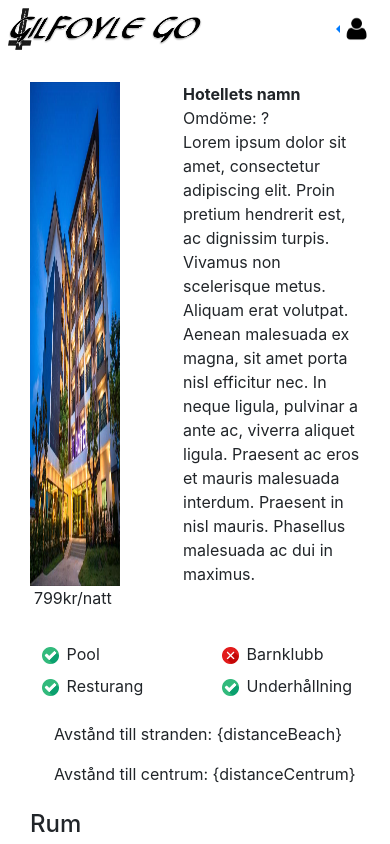
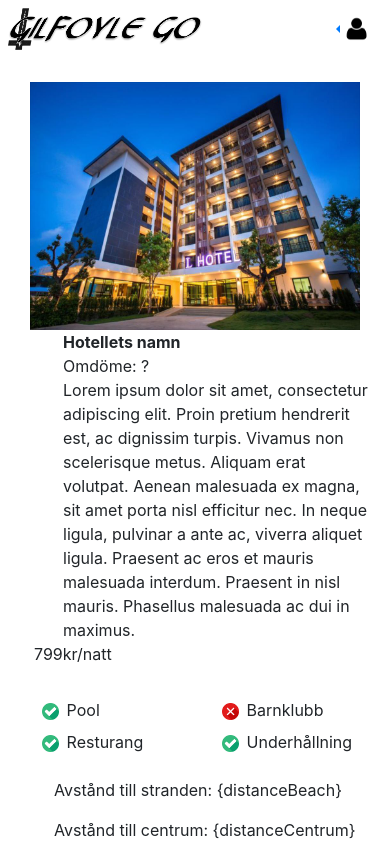
Before and after one commit to antfra125/gilfoylego_master, a Vue app in the folder gilfoylego_vue/: page /hoteldescription in a window 390 px wide. Shown: the top 844 px of the page. Built offline with nearby package versions, Linux system fonts and the light colour scheme.

Commit message:
Mobile vy i hotel descpriton är igång

```diff
--- a/gilfoylego_vue/src/views/HotelDescription.vue
+++ b/gilfoylego_vue/src/views/HotelDescription.vue
@@ -1,8 +1,8 @@
 <template>
   <section class="container HotelDescription">
     <section class="row d-flexmb-1 mt-4">
-      <img class="col-4 d-flex" src="../images/hotel1.jpg" />
-      <span class="col-6 ml-5" id="thisIsTheDescription">
+      <img class="col-md-4 d-flex mb-sm-3" src="../images/hotel1.jpg" />
+      <span class="col-md-6 ml-5 ml-sm-3" id="thisIsTheDescription">
         <div class="row">
           <strong>Hotellets namn</strong>
         </div>
```
